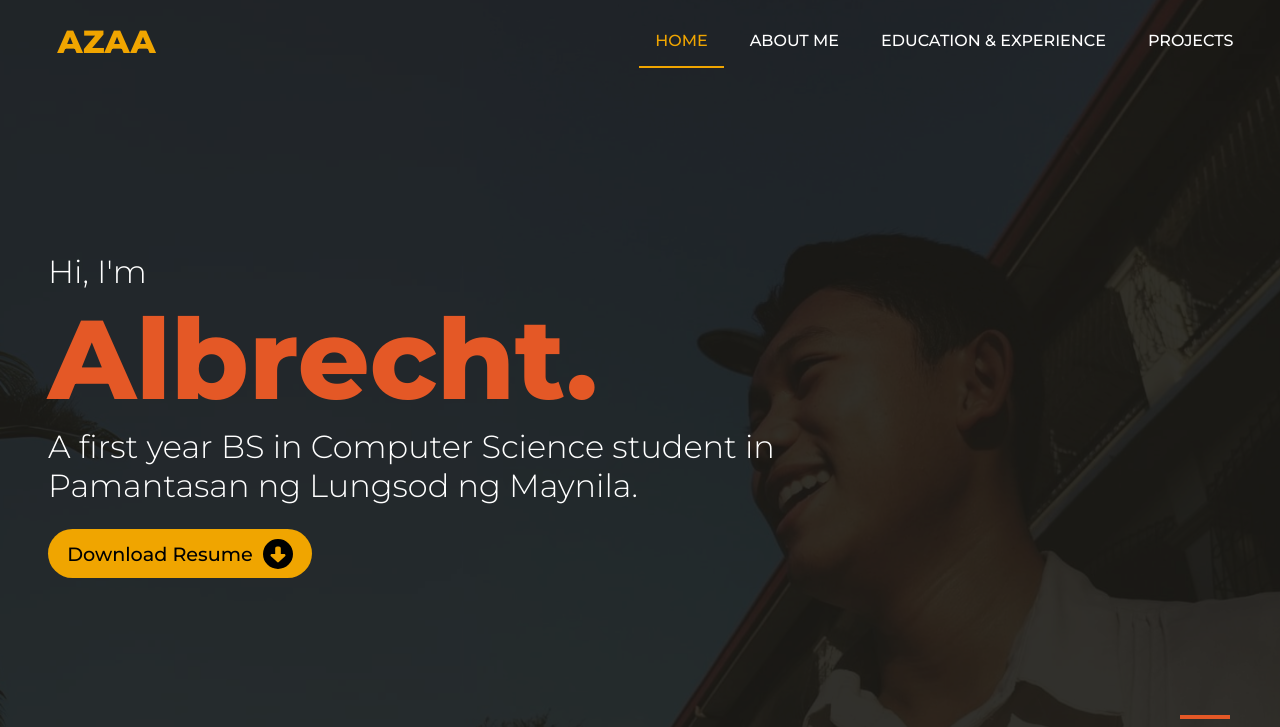
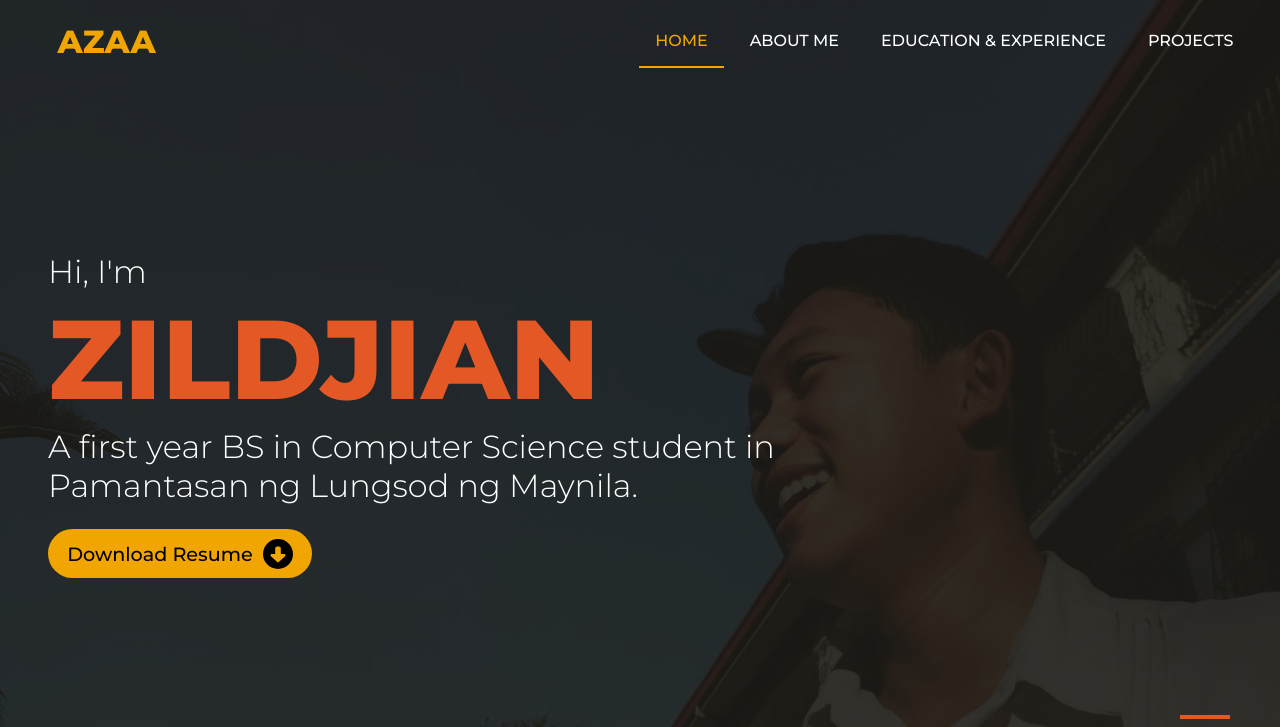
Before and after one commit to JiArcangel0916/ICC-final-web, a plain HTML site: page index.html in a window 1280 px wide. Shown: the top 727 px of the page. Drawn offline with Linux system fonts and the light colour scheme.

Commit message:
Update index.html

```diff
--- a/index.html
+++ b/index.html
@@ -37,7 +37,7 @@
 
         <div class="text">
             <p>Hi, I'm</p>
-            <h1>Albrecht.</h1>
+            <h1>ZILDJIAN</h1>
             <p class="desc">A first year BS in Computer Science student in Pamantasan ng Lungsod ng Maynila.</p>
             <a href="ArcangelResume.pdf" download="ArcangelResume" id="myResume"><button class="resume">Download Resume<svg xmlns="http://www.w3.org/2000/svg" height="16" width="16" viewBox="0 0 512 512"><path d="M256 0a256 256 0 1 0 0 512A256 256 0 1 0 256 0zM376.9 294.6L269.8 394.5c-3.8 3.5-8.7 5.5-13.8 5.5s-10.1-2-13.8-5.5L135.1 294.6c-4.5-4.2-7.1-10.1-7.1-16.3c0-12.3 10-22.3 22.3-22.3l57.7 0 0-96c0-17.7 14.3-32 32-32l32 0c17.7 0 32 14.3 32 32l0 96 57.7 0c12.3 0 22.3 10 22.3 22.3c0 6.2-2.6 12.1-7.1 16.3z"/></svg></button></a>
         </div>
```
